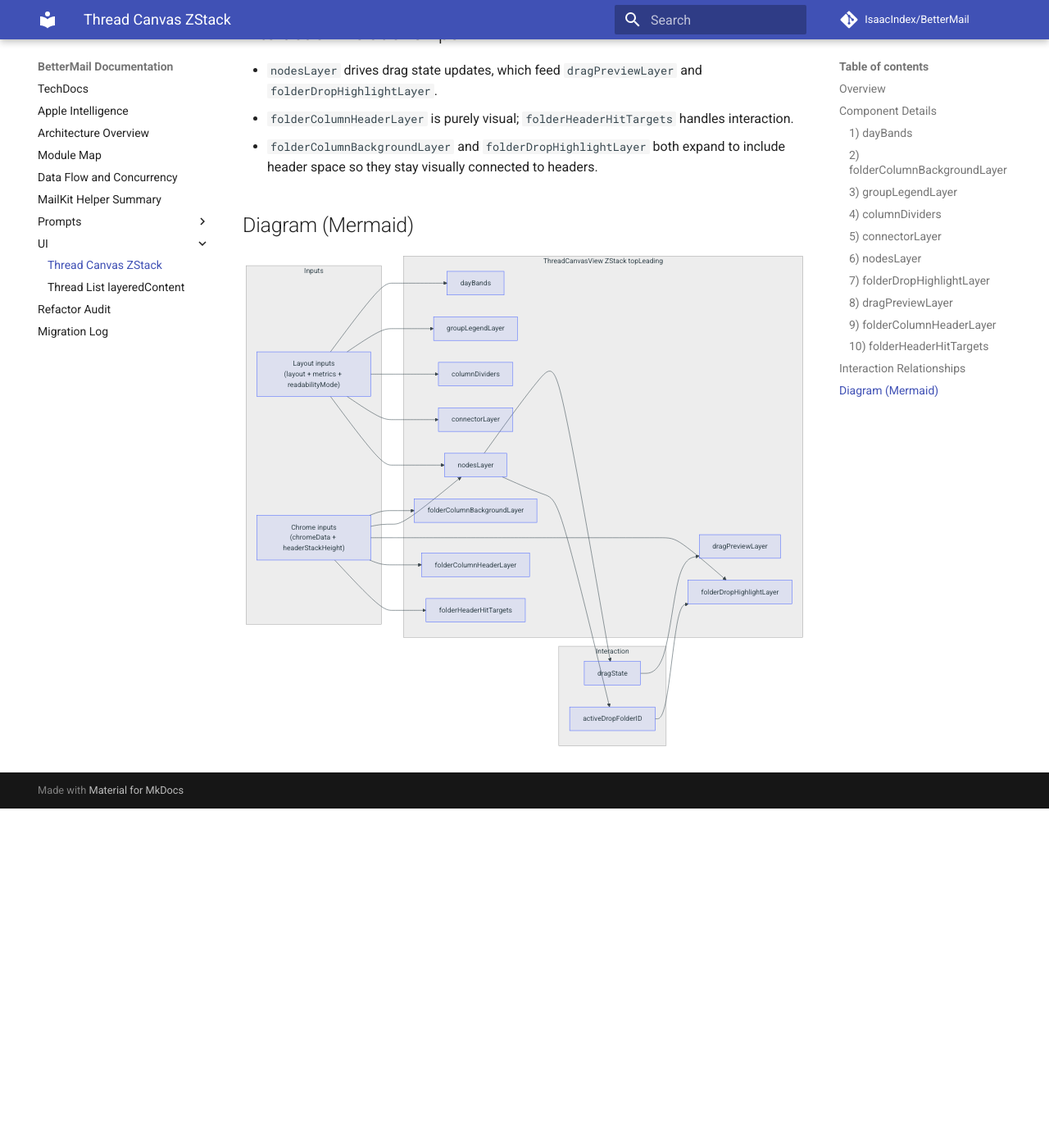
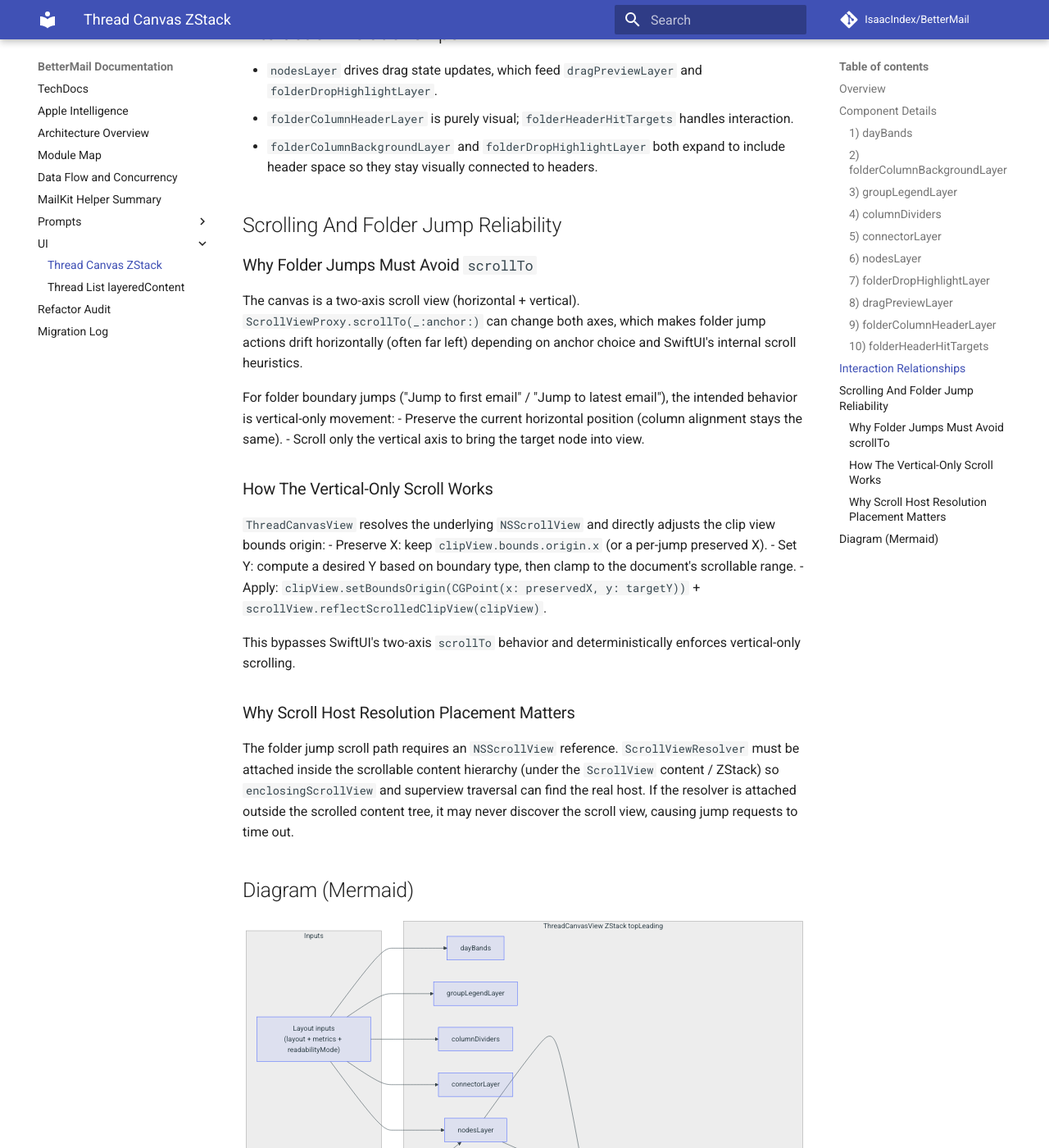
Before and after one commit to IsaacIndex/BetterMail, an MkDocs documentation site: the page built from docs/thread-canvas-zstack-components.md, in a window 1280 px wide and 1400 px high, scrolled down 2430 px. Shown: the whole window at 82% size. Built offline with MkDocs 1.6.1 and Material for MkDocs 9.7.7, drawn with Linux system fonts in a browser that asks for light colours; comment, search, counter and statistics services are not loaded; before the commit the page ends 3416 px from its top, so only the background shows below that.

Commit message:
Fix vertical-only folder jump

````diff
--- a/docs/thread-canvas-zstack-components.md
+++ b/docs/thread-canvas-zstack-components.md
@@ -76,6 +76,29 @@ ZStack draw order (back to front):
 - `folderColumnHeaderLayer` is purely visual; `folderHeaderHitTargets` handles interaction.
 - `folderColumnBackgroundLayer` and `folderDropHighlightLayer` both expand to include header space so they stay visually connected to headers.
 
+## Scrolling And Folder Jump Reliability
+
+### Why Folder Jumps Must Avoid `scrollTo`
+The canvas is a two-axis scroll view (horizontal + vertical). `ScrollViewProxy.scrollTo(_:anchor:)` can change both axes,
+which makes folder jump actions drift horizontally (often far left) depending on anchor choice and SwiftUI's internal scroll heuristics.
+
+For folder boundary jumps ("Jump to first email" / "Jump to latest email"), the intended behavior is vertical-only movement:
+- Preserve the current horizontal position (column alignment stays the same).
+- Scroll only the vertical axis to bring the target node into view.
+
+### How The Vertical-Only Scroll Works
+`ThreadCanvasView` resolves the underlying `NSScrollView` and directly adjusts the clip view bounds origin:
+- Preserve X: keep `clipView.bounds.origin.x` (or a per-jump preserved X).
+- Set Y: compute a desired Y based on boundary type, then clamp to the document's scrollable range.
+- Apply: `clipView.setBoundsOrigin(CGPoint(x: preservedX, y: targetY))` + `scrollView.reflectScrolledClipView(clipView)`.
+
+This bypasses SwiftUI's two-axis `scrollTo` behavior and deterministically enforces vertical-only scrolling.
+
+### Why Scroll Host Resolution Placement Matters
+The folder jump scroll path requires an `NSScrollView` reference. `ScrollViewResolver` must be attached inside the scrollable
+content hierarchy (under the `ScrollView` content / ZStack) so `enclosingScrollView` and superview traversal can find the real host.
+If the resolver is attached outside the scrolled content tree, it may never discover the scroll view, causing jump requests to time out.
+
 ## Diagram (Mermaid)
 ```mermaid
 flowchart LR
````
